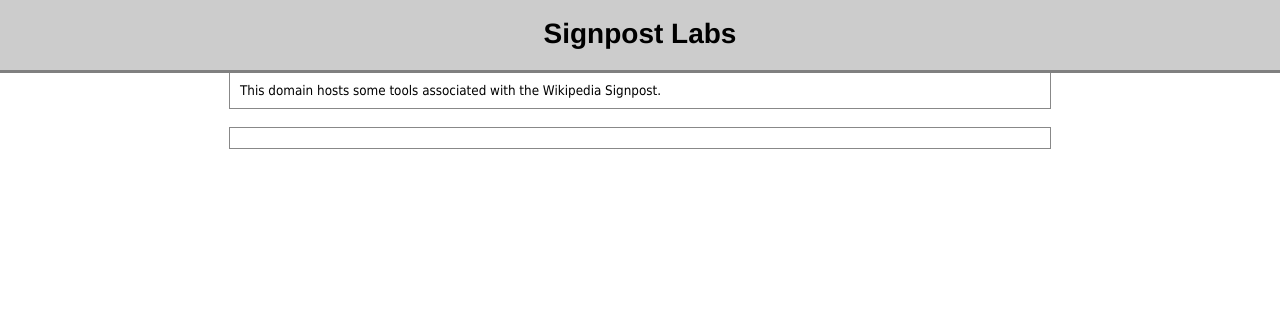
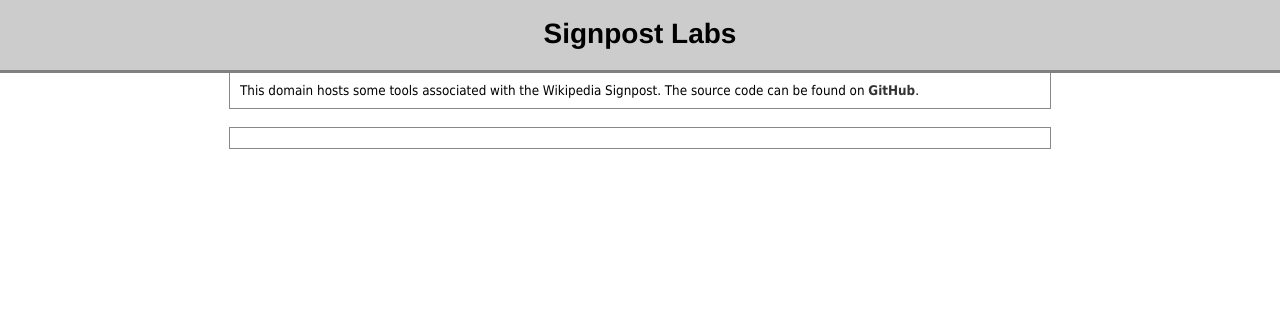
Before and after one commit to ResidentMario/signpostlab, a Flask app: page / in a window 1280 px wide. Shown: the top 333 px of the page. Run offline with Flask 2, Linux system fonts and the light colour scheme.

Commit message:
Clarify repo location.

```diff
--- a/templates/frame.html
+++ b/templates/frame.html
@@ -9,7 +9,8 @@
 		{% block header %} Signpost Labs {% endblock %}
 	</div>
 	<div id="content">
-		{% block content %} This domain hosts some tools associated with the Wikipedia Signpost. {% endblock %}
+		{% block content %} This domain hosts some tools associated with the Wikipedia Signpost. The source code can
+        be found on <a href="https://github.com/ResidentMario/signpostlab/">GitHub</a>.{% endblock %}
 	</div>
 	<br/>
 	<div id="output">
```
